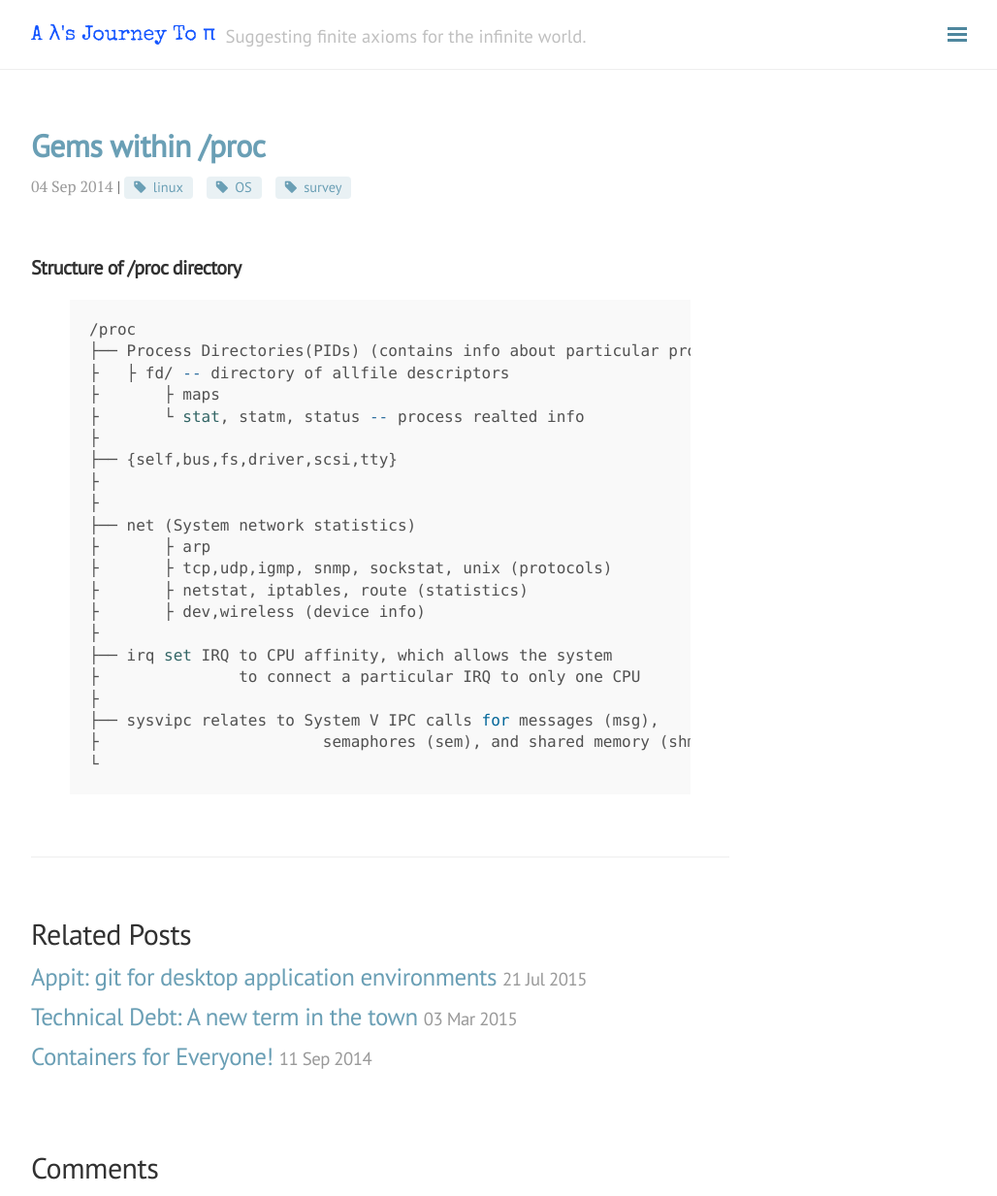
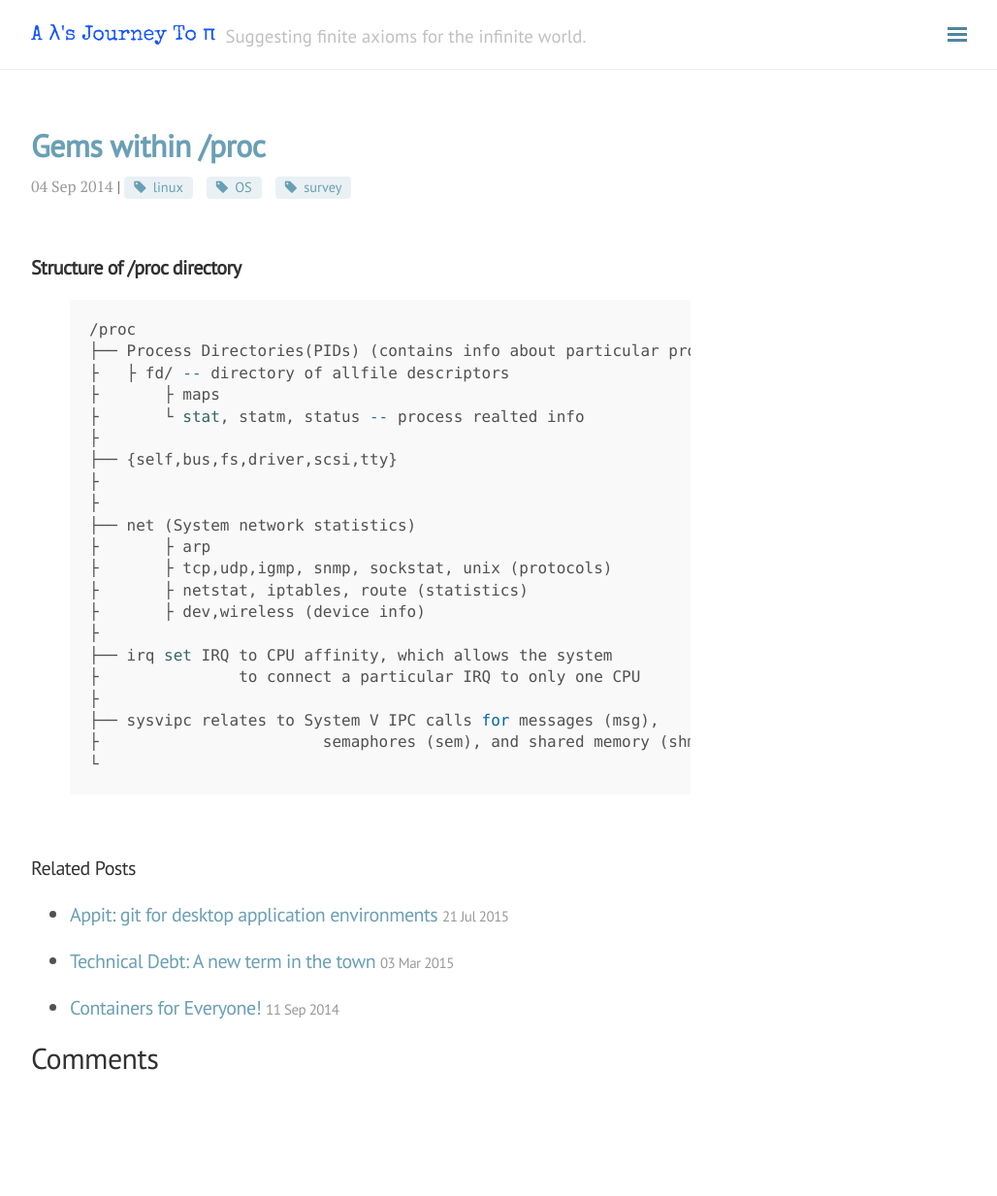
Before and after one commit to rarchk/rarchk.github.io, a Jekyll site: the page built from _posts/2014-09-04-linux-process.md, in a window 1280 px wide and 1233 px high. Shown: the whole window at 97% size, without its empty margins (248-1276 px from the left). Built offline with Jekyll 4.4.1, drawn with Linux system fonts in a browser that asks for light colours; nearby versions of some CDN libraries; comment, search, counter and statistics services are not loaded.

```diff
--- a/404.html
+++ b/404.html
@@ -7,7 +7,7 @@
 <div class="page">
   <h1 class="page-title">404: Page not found</h1>
   <p align="center">
-  <img src="{{ site.url }}public/404.jpg"  alt="404">
+  <img src="{{ site.url }}/public/404.jpg"  alt="404">
 </p>
 
   <p class="lead">Sorry, we've misplaced that URL or it's pointing to something that doesn't exist. <a href="{{ site.url }}/">Head back home</a> to try finding it again.</p>
--- a/_config.yml
+++ b/_config.yml
@@ -3,7 +3,7 @@
 tagline: ' Suggesting finite axioms for the infinite world.'
 description: 'My personal website'
 #baseurl: "" #/lanyon" # to be used when going for sub-directory
-url:   "http://localhost:4000/" #"https://rarchk.github.io/"
+url:  "https://rarchk.github.io" # "http://localhost:4000"
 logo: '/public/logo.png'
 
 # Site configurations
--- a/_layouts/page.html
+++ b/_layouts/page.html
@@ -7,7 +7,7 @@
   {% if page.banner_image %}
   <div class="banner-image">
     <img
-        src="{{ "public/images/" | append: page.banner_image | prepend: site.baseurl | prepend: site.url }}"
+        src="{{ "/public/images/" | append: page.banner_image | prepend: site.baseurl | prepend: site.url }}"
         alt="{{ page.banner_image_alt }}">
   </div>
   {% endif %}
--- a/_layouts/post.html
+++ b/_layouts/post.html
@@ -3,6 +3,20 @@
 ---
 
 <div class="post">
+   {% if page.banner_image %}
+  <div class="banner-image">
+    <img
+        src="{{ "/public/images/" | append: page.banner_image | prepend: site.baseurl | prepend: site.url }}"
+        alt="{{ page.banner_image_alt }}">
+  </div>
+  {% endif %}
+
+  {% if page.banner_video %}
+    <div class="banner_video">
+      {{ page.banner_video }}
+    </div>
+  {% endif %}
+
   <h1 class="post-title">{{ page.title }}</h1>
   <span class="post-date">{{ page.date | date_to_string }}</span>
   {% if page.tags %} |
@@ -15,21 +29,23 @@
   </article>
 </div>
 
-<div class="related">
-  <h2>Related Posts</h2>
-  <ul class="related-posts">
+{% if site.related_posts %}
+    <div class="related-posts">
+      <h4>Related Posts</h4>
+      <ul>
         {% for post in site.related_posts limit:3 %}
           <li>
-        <h3>
-          <a href="{{ site.baseurl }}{{ post.url }}">
+            <h5>
+              <a href="{{ post.url | prepend: site.baseurl | prepend: site.url }}">
                 {{ post.title }}
                 <small>{{ post.date | date_to_string }}</small>
               </a>
-        </h3>
+            </h5>
           </li>
         {% endfor %}
       </ul>
     </div>
+{% endif %}
 
 {% if site.disqus_short_name %}
 <div class="comments">
--- a/index.html
+++ b/index.html
@@ -27,11 +27,11 @@
 						<font size="18">
                     	<a href="{{ metadata[0] }}">
                         <i class="fa fa-{{ iconname }}" aria-hidden="true"></i>
-                    	</a>
                     	</font>
                     	<p class="outline" style="color:#6a9fb5;">
                         {{ metadata[1] }}
                     	</p>
+                    	</a>
                  	</center>
                  	</div>
                  	{% assign current_index = current_index | plus: 1 %}
```
Also changed, not shown: README.md, 1 other file. Lines whose indentation alone changed are shown as unchanged.
